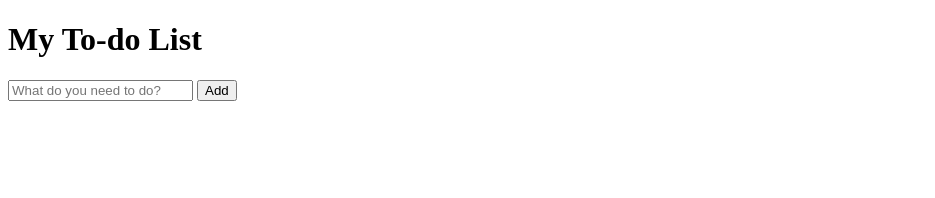
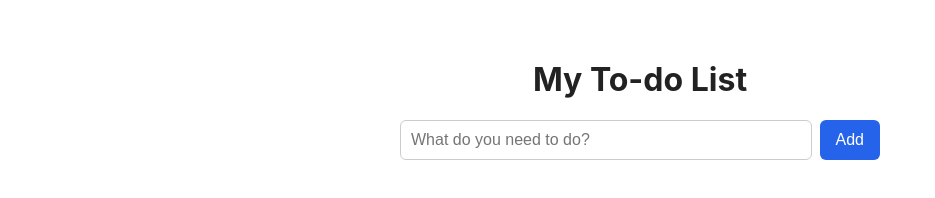
Before and after one commit to sol-wizard/blotz-todo-page-bentest, a plain HTML site: page index.html in a window 1280 px wide. Shown: the whole page, without its empty margins (0-935 px from the left). Drawn offline with Linux system fonts and the light colour scheme.

Commit message:
Add style.css for layout and spacing

```diff
--- a/index.html
+++ b/index.html
@@ -4,6 +4,7 @@
   <meta charset="UTF-8">
   <meta name="viewport" content="width=device-width, initial-scale=1.0">
   <title>My To-do List</title>
+  <link rel="stylesheet" href="style.css">
 </head>
 <body>
   <h1>My To-do List</h1>
--- /dev/null
+++ b/style.css
@@ -0,0 +1,52 @@
+body {
+  font-family: -apple-system, BlinkMacSystemFont, "Segoe UI", sans-serif;
+  max-width: 480px;
+  margin: 60px auto;
+  padding: 0 16px;
+  color: #222;
+}
+
+h1 {
+  text-align: center;
+}
+
+.add-row {
+  display: flex;
+  gap: 8px;
+  margin-bottom: 20px;
+}
+
+#task-input {
+  flex: 1;
+  padding: 10px;
+  font-size: 16px;
+  border: 1px solid #ccc;
+  border-radius: 6px;
+}
+
+button {
+  padding: 10px 16px;
+  font-size: 16px;
+  border: none;
+  border-radius: 6px;
+  background: #2563eb;
+  color: white;
+  cursor: pointer;
+}
+
+button:hover {
+  background: #1d4ed8;
+}
+
+#task-list {
+  list-style: none;
+  padding: 0;
+}
+
+#task-list li {
+  padding: 12px;
+  margin-bottom: 8px;
+  background: #f3f4f6;
+  border-radius: 6px;
+  cursor: pointer;
+}
```
